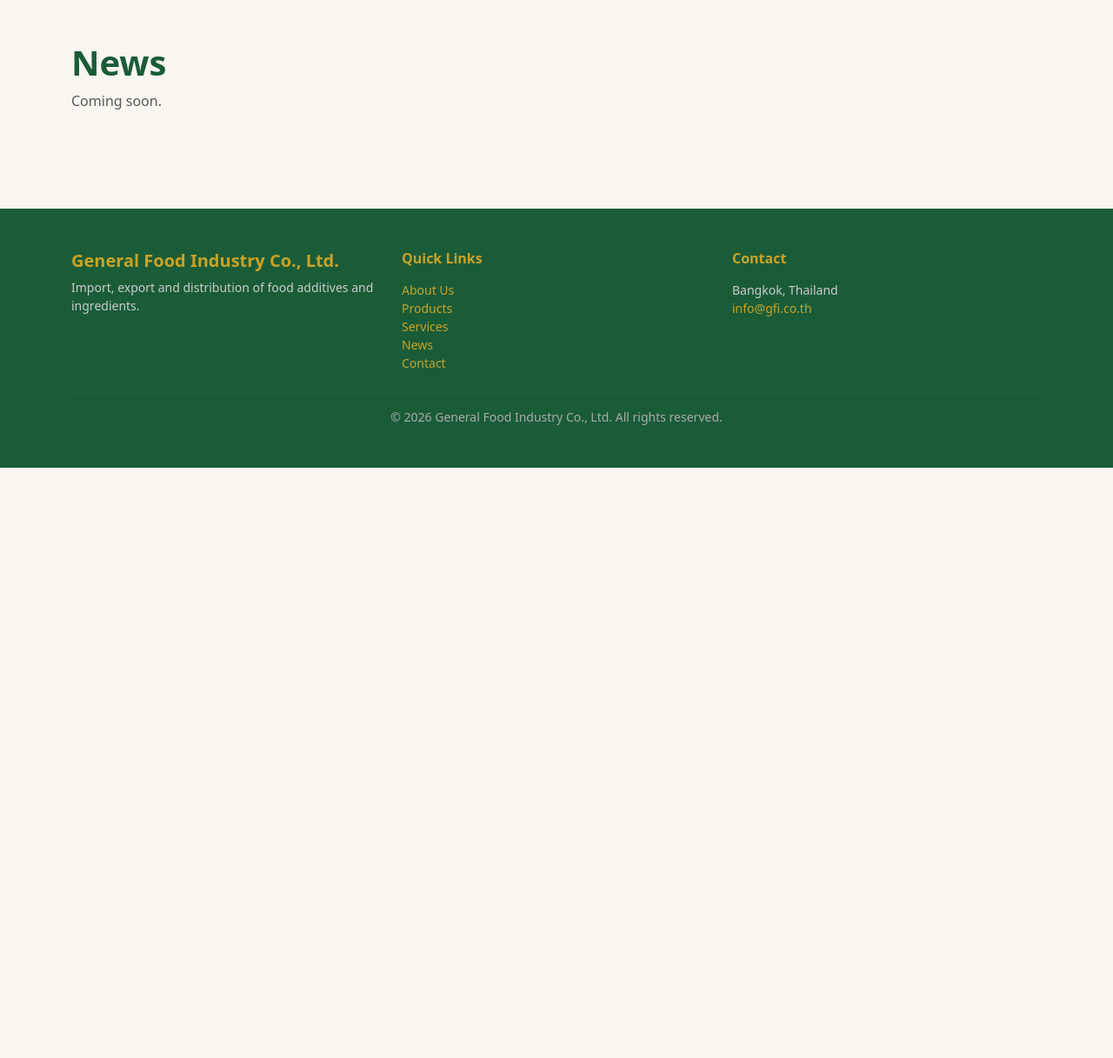
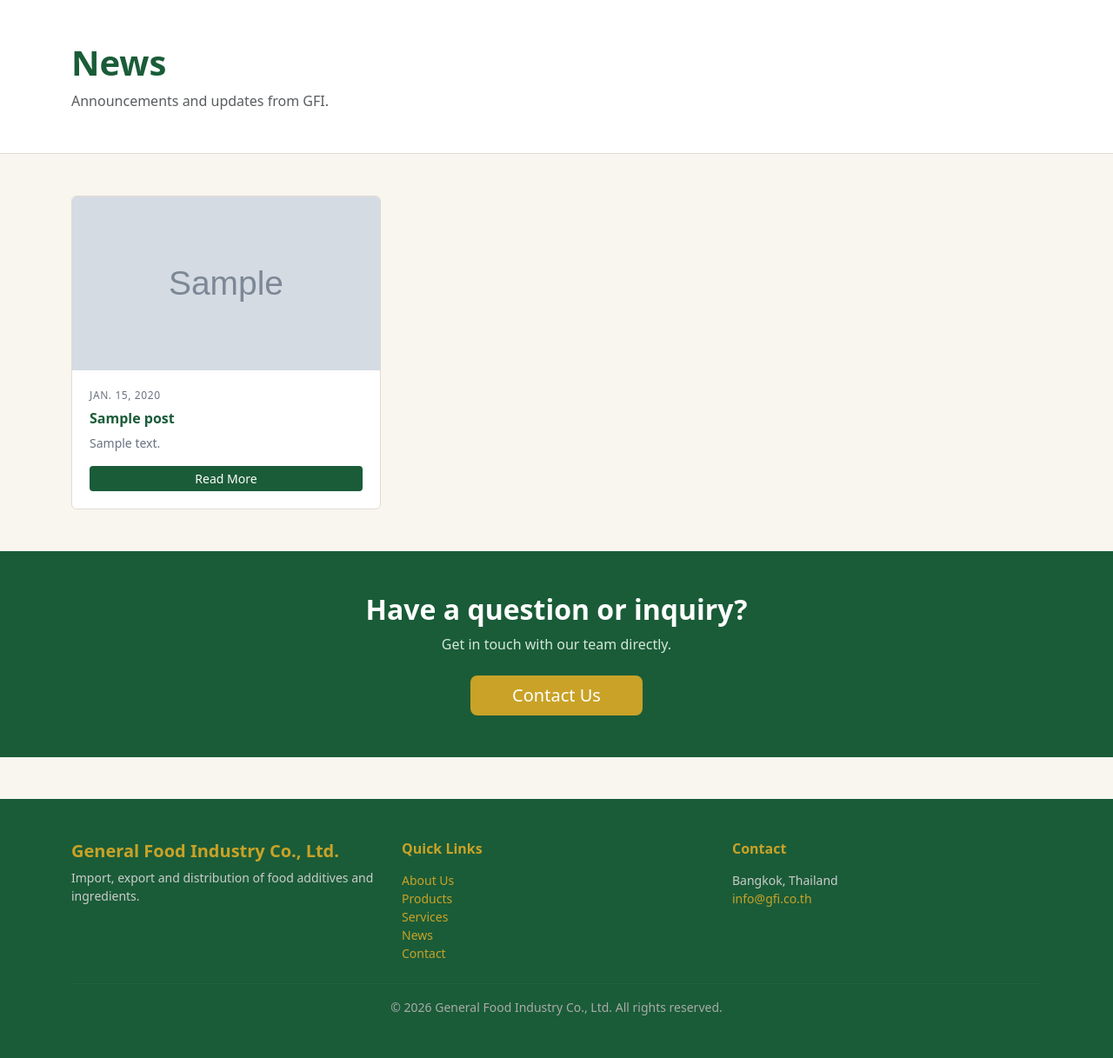
Before and after one commit to nufelroknidev/General-Food-Industry-Co.-Ltd.-GFI-Website, a Django app: page /en/news/ in a window 1280 px wide. Shown: the part 56-1273 px from the top of the page at 87% size. Before the commit the page ends 594 px from the top, so only its background shows below. Run offline with Django 5.2, Linux system fonts and the light colour scheme; tables that the repository leaves empty hold one stand-in row (values such as "Sample post"); grey boxes marked "Sample" are stand-in pictures.

Commit message:
feat: news listing and detail pages
- News list view: filtered queryset (is_published), paginated 9/page
- News detail view: slug lookup with 404 guard on unpublished posts
- List template: card grid with date, excerpt, placeholder image, pagination
- Detail template: breadcrumb, two-column image/content layout, back link
- main.css: news card and detail component styles (sections 20-21)
- config/urls.py: wire debug toolbar URLs (pre-existing missing config)

```diff
--- a/apps/news/urls.py
+++ b/apps/news/urls.py
@@ -6,4 +6,5 @@ app_name = 'news'
 
 urlpatterns = [
     path('', views.news_list, name='list'),
+    path('<slug:slug>/', views.news_detail, name='detail'),
 ]
--- a/apps/news/views.py
+++ b/apps/news/views.py
@@ -1,5 +1,16 @@
-from django.shortcuts import render
+from django.core.paginator import Paginator
+from django.shortcuts import get_object_or_404, render
+
+from .models import Post
 
 
 def news_list(request):
-    return render(request, 'news/list.html')
+    posts = Post.objects.filter(is_published=True)
+    paginator = Paginator(posts, 9)
+    page_obj = paginator.get_page(request.GET.get('page'))
+    return render(request, 'news/list.html', {'page_obj': page_obj})
+
+
+def news_detail(request, slug):
+    post = get_object_or_404(Post, slug=slug, is_published=True)
+    return render(request, 'news/detail.html', {'post': post})
--- a/config/urls.py
+++ b/config/urls.py
@@ -34,3 +34,7 @@ urlpatterns += i18n_patterns(
 )
 
 urlpatterns += static(settings.MEDIA_URL, document_root=settings.MEDIA_ROOT)
+
+if settings.DEBUG:
+    import debug_toolbar
+    urlpatterns = [path('__debug__/', include(debug_toolbar.urls))] + urlpatterns
--- a/static/css/main.css
+++ b/static/css/main.css
@@ -531,3 +531,89 @@ body {
     white-space: pre-wrap;
     margin: 0;
 }
+
+/* ─── 20. News Cards ──────────────────────────────────────────────────────── */
+
+.news-card {
+    border: 1px solid var(--gfi-border);
+    border-radius: 0.375rem;
+    background-color: #fff;
+    display: flex;
+    flex-direction: column;
+    overflow: hidden;
+    transition: box-shadow 0.2s;
+}
+
+.news-card:hover {
+    box-shadow: 0 2px 10px rgba(26, 92, 56, 0.1);
+}
+
+.news-card__img {
+    width: 100%;
+    height: 200px;
+    object-fit: cover;
+}
+
+.news-card__img-placeholder {
+    width: 100%;
+    height: 200px;
+    background-color: var(--gfi-green-faint);
+    display: flex;
+    align-items: center;
+    justify-content: center;
+    font-size: 2rem;
+    color: var(--gfi-muted);
+}
+
+.news-card__body {
+    padding: 1.25rem;
+    display: flex;
+    flex-direction: column;
+    flex: 1;
+}
+
+.news-card__meta {
+    font-size: 0.75rem;
+    color: var(--gfi-muted);
+    text-transform: uppercase;
+    letter-spacing: 0.05em;
+    margin-bottom: 0.5rem;
+}
+
+.news-card__title {
+    color: var(--gfi-green);
+    font-size: 1rem;
+    font-weight: 700;
+    margin-bottom: 0.5rem;
+}
+
+.news-card__excerpt {
+    color: var(--gfi-muted);
+    font-size: 0.875rem;
+    flex: 1;
+    margin-bottom: 1rem;
+}
+
+/* ─── 21. News Detail ─────────────────────────────────────────────────────── */
+
+.news-detail__date {
+    color: var(--gfi-gold);
+    font-size: 0.8rem;
+    font-weight: 600;
+    text-transform: uppercase;
+    letter-spacing: 0.08em;
+}
+
+.news-detail__title {
+    color: var(--gfi-green);
+    font-weight: 700;
+}
+
+.news-detail__content {
+    color: var(--gfi-text);
+    line-height: 1.8;
+}
+
+.news-detail__content p {
+    margin-bottom: 1.25rem;
+}
--- a/templates/news/list.html
+++ b/templates/news/list.html
@@ -2,10 +2,88 @@
 {% load i18n %}
 
 {% block title %}{% trans "News — GFI" %}{% endblock %}
+{% block meta_description %}{% trans "Latest announcements, updates, and news from General Food Industry Co., Ltd." %}{% endblock %}
 
 {% block content %}
-<div class="container py-5">
-    <h1 class="fw-bold" style="color: var(--gfi-green);">{% trans "News" %}</h1>
-    <p class="text-muted">{% trans "Coming soon." %}</p>
-</div>
+
+<section class="page-header py-5">
+    <div class="container">
+        <h1 class="section-title mb-2">{% trans "News" %}</h1>
+        <p class="text-muted mb-0">{% trans "Announcements and updates from GFI." %}</p>
+    </div>
+</section>
+
+<section class="py-5">
+    <div class="container">
+        {% if page_obj %}
+        <div class="row gy-4">
+            {% for post in page_obj %}
+            <div class="col-sm-6 col-lg-4">
+                <article class="news-card h-100">
+                    {% if post.featured_image %}
+                    <img src="{{ post.featured_image.url }}" alt="{{ post.title }}" class="news-card__img">
+                    {% else %}
+                    <div class="news-card__img-placeholder">
+                        <i class="bi bi-newspaper"></i>
+                    </div>
+                    {% endif %}
+                    <div class="news-card__body">
+                        <p class="news-card__meta">{{ post.published_date|date:"DATE_FORMAT" }}</p>
+                        <h2 class="news-card__title">{{ post.title }}</h2>
+                        <p class="news-card__excerpt">{{ post.content|truncatewords:20 }}</p>
+                        <a href="{% url 'news:detail' post.slug %}" class="btn btn-gfi-primary btn-sm mt-auto">
+                            {% trans "Read More" %}
+                        </a>
+                    </div>
+                </article>
+            </div>
+            {% endfor %}
+        </div>
+
+        {% if page_obj.has_other_pages %}
+        <nav class="mt-5" aria-label="{% trans 'News pagination' %}">
+            <ul class="pagination justify-content-center">
+                {% if page_obj.has_previous %}
+                <li class="page-item">
+                    <a class="page-link" href="?page={{ page_obj.previous_page_number }}">{% trans "Previous" %}</a>
+                </li>
+                {% else %}
+                <li class="page-item disabled">
+                    <span class="page-link">{% trans "Previous" %}</span>
+                </li>
+                {% endif %}
+
+                <li class="page-item disabled">
+                    <span class="page-link">
+                        {% blocktrans with current=page_obj.number total=page_obj.paginator.num_pages %}Page {{ current }} of {{ total }}{% endblocktrans %}
+                    </span>
+                </li>
+
+                {% if page_obj.has_next %}
+                <li class="page-item">
+                    <a class="page-link" href="?page={{ page_obj.next_page_number }}">{% trans "Next" %}</a>
+                </li>
+                {% else %}
+                <li class="page-item disabled">
+                    <span class="page-link">{% trans "Next" %}</span>
+                </li>
+                {% endif %}
+            </ul>
+        </nav>
+        {% endif %}
+
+        {% else %}
+        <p class="text-muted">{% trans "No news posts are available yet." %}</p>
+        {% endif %}
+    </div>
+</section>
+
+<section class="cta-green py-5">
+    <div class="container text-center">
+        <h2 class="fw-bold text-white mb-2">{% trans "Have a question or inquiry?" %}</h2>
+        <p class="cta__subtitle mb-4">{% trans "Get in touch with our team directly." %}</p>
+        <a href="{% url 'contact:inquiry' %}" class="btn btn-gfi-gold btn-lg px-5">{% trans "Contact Us" %}</a>
+    </div>
+</section>
+
 {% endblock %}
```
Also changed, not shown: templates/news/detail.html (added, +48 -0 lines).
